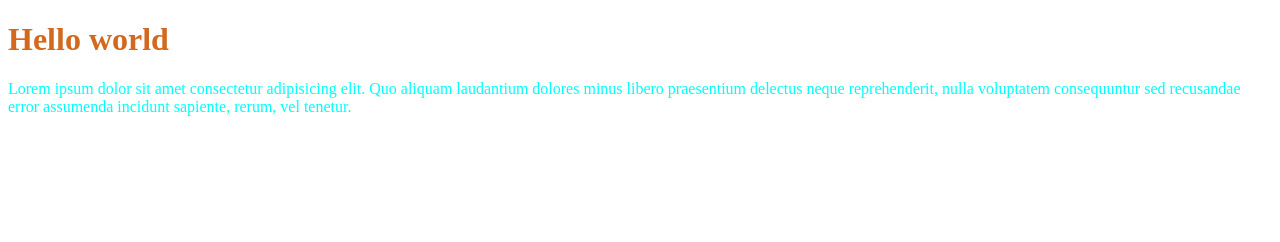
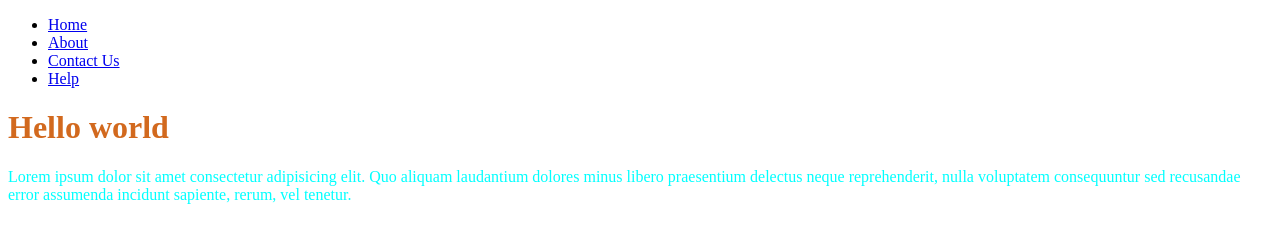
Before and after one commit to DevArtist254/learn-1g, a plain HTML site: page index.html in a window 1280 px wide. Drawn offline with Linux system fonts and the light colour scheme.

Commit message:
Add a nav

```diff
--- a/index.html
+++ b/index.html
@@ -8,6 +8,14 @@
     <title>Document</title>
   </head>
   <body>
+    <nav>
+      <ul>
+        <li><a href="#">Home</a></li>
+        <li><a href="#">About</a></li>
+        <li><a href="#">Contact Us</a></li>
+        <li><a href="#">Help</a></li>
+      </ul>
+    </nav>
     <h1>Hello world</h1>
     <p>
       Lorem ipsum dolor sit amet consectetur adipisicing elit. Quo aliquam
```
